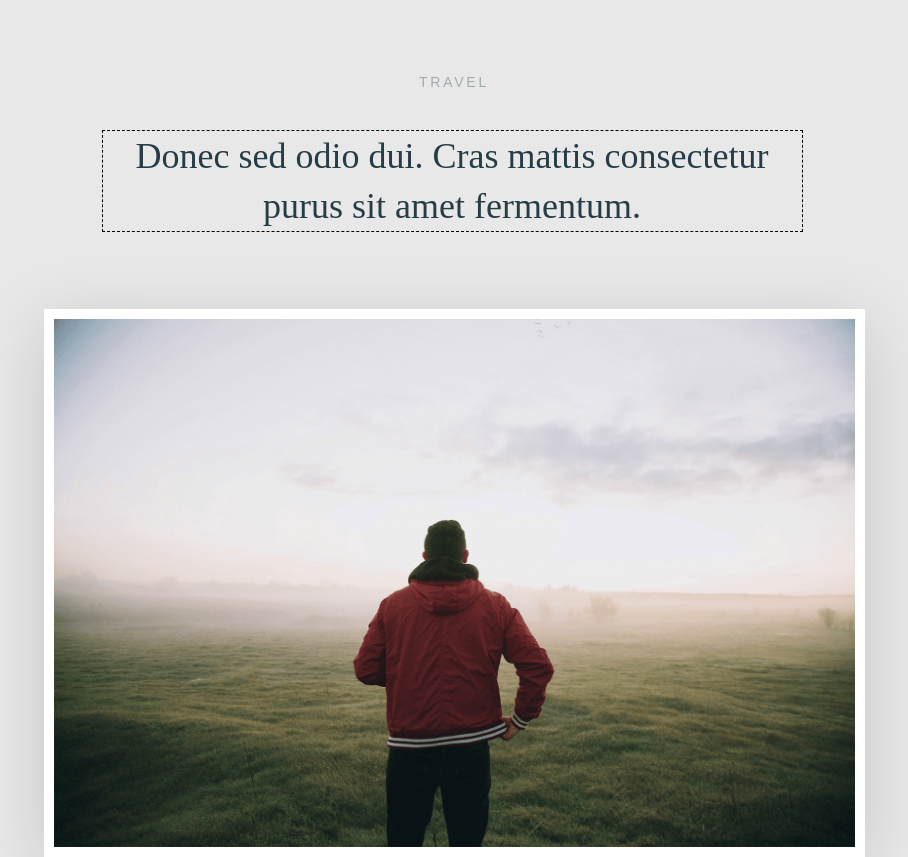
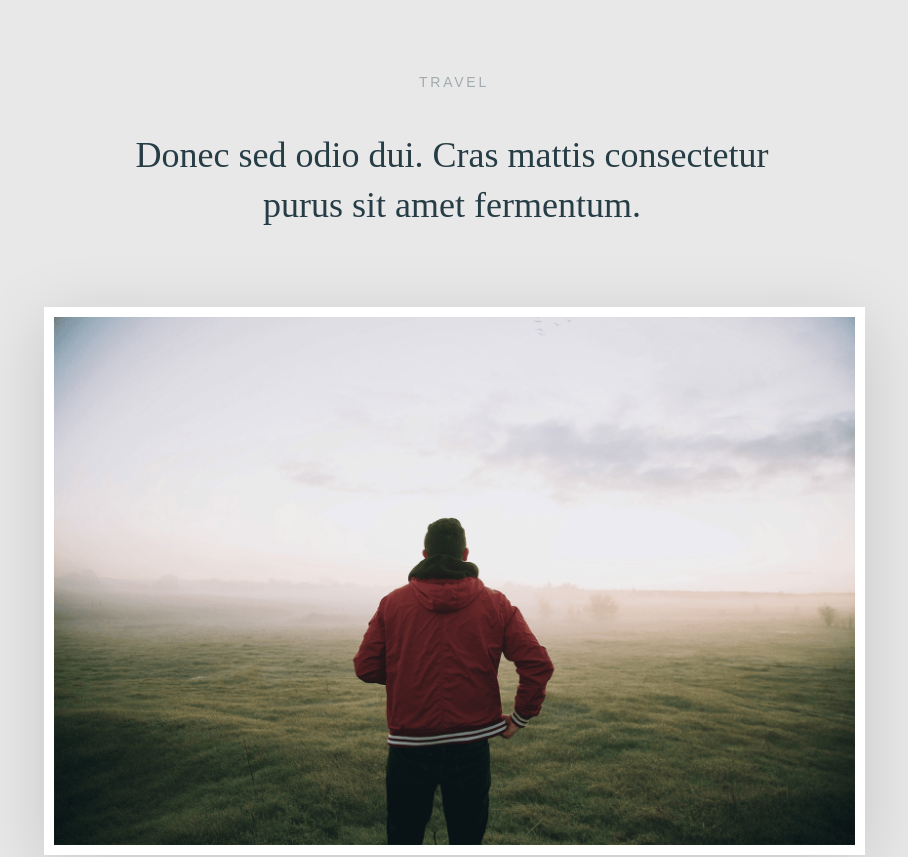
Before and after one commit to level0rd/web, a plain HTML site: page index.html in a window 1280 px wide. Shown: the top 857 px of the page, without its empty margins (186-1094 px from the left). Drawn offline with Linux system fonts and the light colour scheme.

Commit message:
Update style.css

```diff
--- a/css/style.css
+++ b/css/style.css
@@ -66,7 +66,6 @@ body{
 	text-align: center;
 	margin: 0px 62px 77px 58px;
 	padding: 0 auto;
-	border: 1px dashed #000;
 	font-family: "Times New Roman", Georgia, Serif;
 }
 
```
